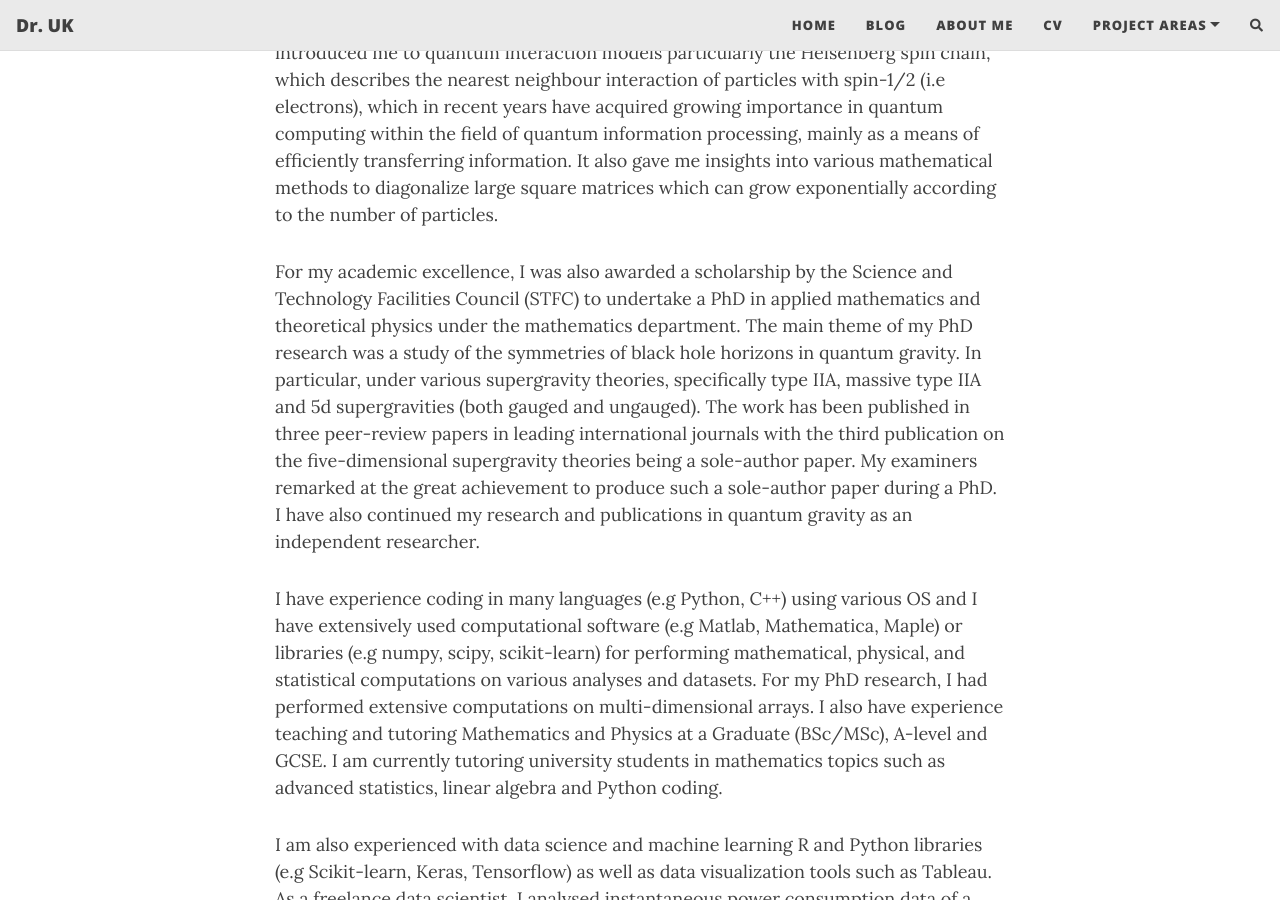
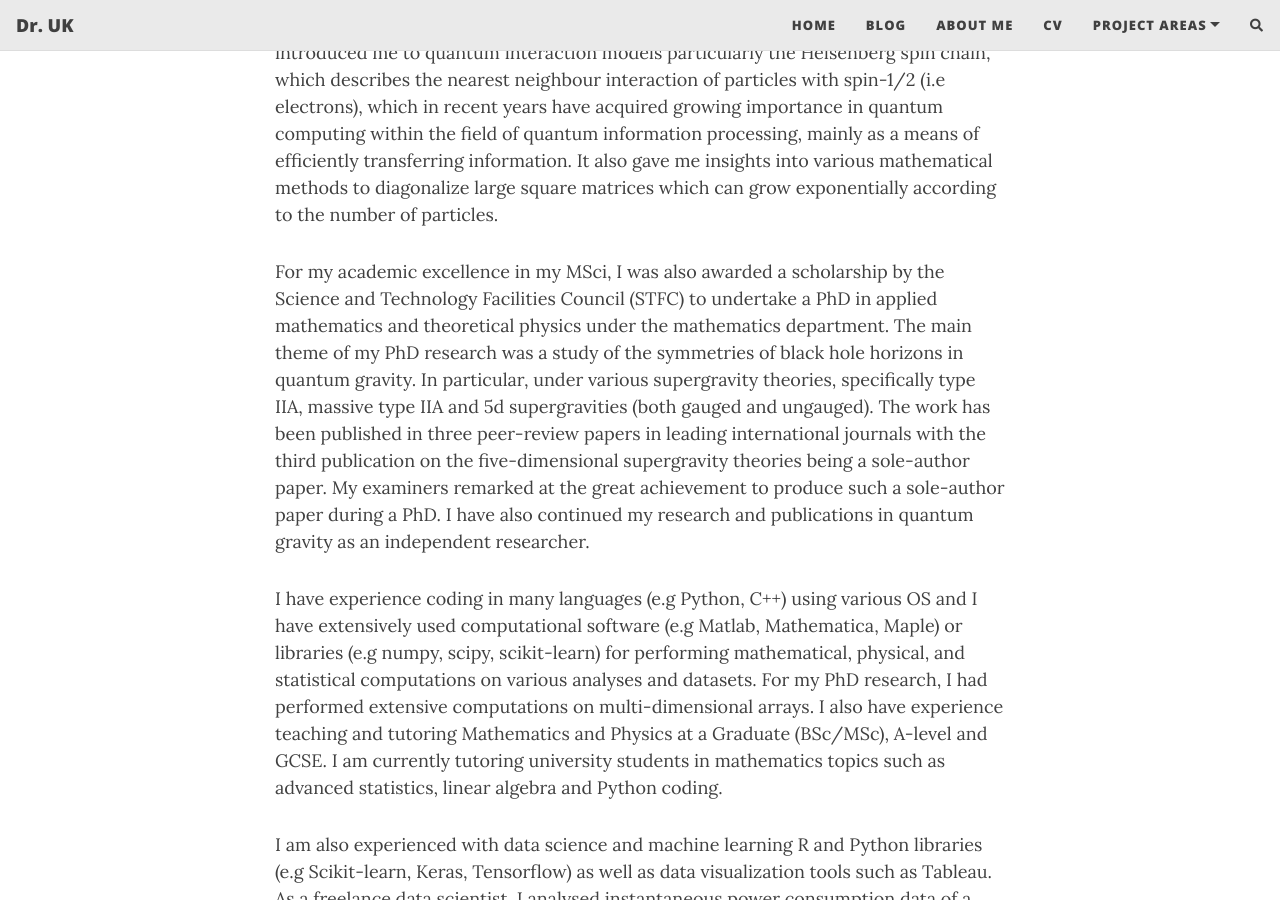
Before and after one commit to drrobotk/drrobotk.github.io, a Jekyll site: the page built from aboutme.md, in a window 1280 px wide and 900 px high, scrolled down 613 px. Built offline with Jekyll 4.4.1, drawn with Linux system fonts in a browser that asks for light colours; nearby versions of some CDN libraries; comment, search, counter and statistics services are not loaded.

Commit message:
Update cv.

```diff
--- a/aboutme.md
+++ b/aboutme.md
@@ -12,7 +12,7 @@
 
 For my MSci dissertation, I studied integrable quantum spin chains. This has introduced me to quantum interaction models particularly the Heisenberg spin chain, which describes the nearest neighbour interaction of particles with spin-1/2 (i.e electrons), which in recent years have acquired growing importance in quantum computing within the field of quantum information processing, mainly as a means of efficiently transferring information. It also gave me insights into various mathematical methods to diagonalize large square matrices which can grow exponentially according to the number of particles.
 
-For my academic excellence, I was also awarded a scholarship by the Science and Technology Facilities Council (STFC) to undertake a PhD in applied mathematics and theoretical physics under the mathematics department. The main theme of my PhD research was a study of the symmetries of black hole horizons in quantum gravity. In particular, under various supergravity theories, specifically type IIA, massive type IIA and 5d supergravities (both gauged and ungauged). The work has been published in three peer-review papers in leading international journals with the third publication on the five-dimensional supergravity theories being a sole-author paper. My examiners remarked at the great achievement to produce such a sole-author paper during a PhD. I have also continued my research and publications in quantum gravity as an independent researcher.
+For my academic excellence in my MSci, I was also awarded a scholarship by the Science and Technology Facilities Council (STFC) to undertake a PhD in applied mathematics and theoretical physics under the mathematics department. The main theme of my PhD research was a study of the symmetries of black hole horizons in quantum gravity. In particular, under various supergravity theories, specifically type IIA, massive type IIA and 5d supergravities (both gauged and ungauged). The work has been published in three peer-review papers in leading international journals with the third publication on the five-dimensional supergravity theories being a sole-author paper. My examiners remarked at the great achievement to produce such a sole-author paper during a PhD. I have also continued my research and publications in quantum gravity as an independent researcher.
 
 I have experience coding in many languages (e.g Python, C++) using various OS and I have extensively used computational software (e.g Matlab, Mathematica, Maple) or libraries (e.g numpy, scipy, scikit-learn) for performing mathematical, physical, and statistical computations on various analyses and datasets. For my PhD research, I had performed extensive computations on multi-dimensional arrays. I also have experience teaching and tutoring Mathematics and Physics at a Graduate (BSc/MSc), A-level and GCSE. I am currently tutoring university students in mathematics topics such as advanced statistics, linear algebra and Python coding.
 
```
